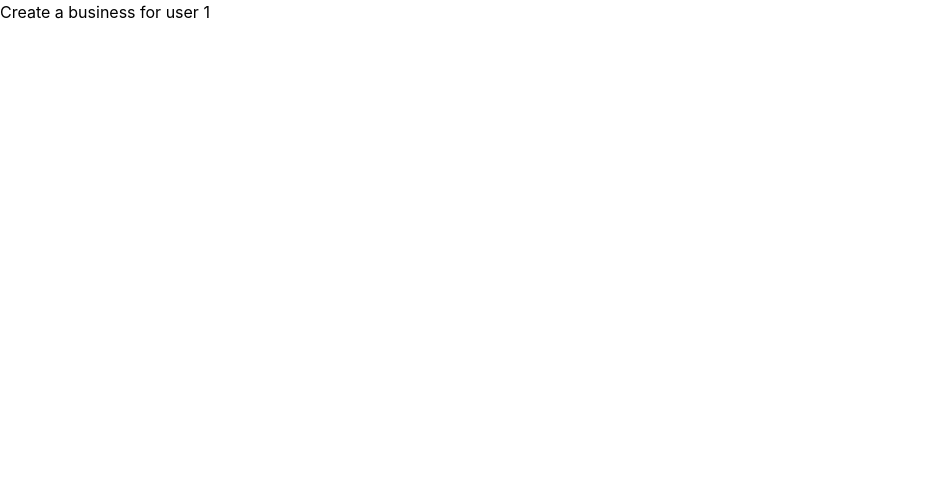
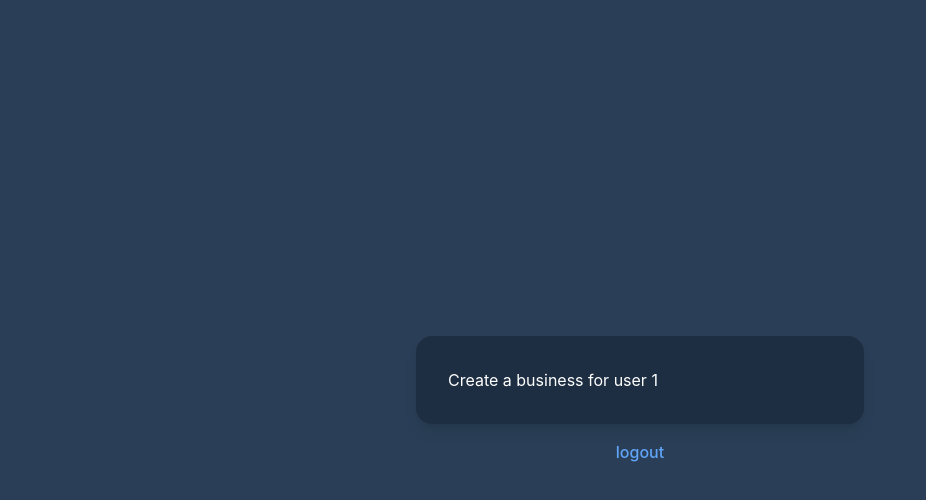
Before and after one commit to MuhammadUllah23/cooked, a React (Vite) app in the folder cooked-frontend/: page /1/business/create in a window 1280 px wide. Shown: the top 500 px of the page, without its empty margins (0-926 px from the left). Built offline with nearby package versions, Linux system fonts and the light colour scheme; no server answers.

Commit message:
skeleton for create business page

```diff
--- a/cooked-frontend/src/pages/BusinessCreatePage.tsx
+++ b/cooked-frontend/src/pages/BusinessCreatePage.tsx
@@ -1,9 +1,26 @@
-import { useParams } from "react-router-dom";
+import { useParams, useNavigate } from "react-router-dom";
 
 const BusinessCreatePage = () => {
   const { userId } = useParams();
+  const navigate = useNavigate();
 
-  return <div>Create a business for user {userId}</div>;
+  return (
+    <div className="min-h-screen bg-background text-white flex flex-col items-center justify-center px-4">
+      <div className="bg-navbar rounded-2xl p-8 w-full max-w-md shadow-lg">
+        <div>Create a business for user {userId}</div>
+
+      </div>
+
+      <div className="mt-4 flex justify-center">
+        <button
+          onClick={() => navigate("/")}
+          className="font-medium text-btn-primary hover:text-white transition-colors"
+        >
+          logout
+        </button>
+      </div>
+    </div>
+  );
 };
 
 export default BusinessCreatePage;
```
